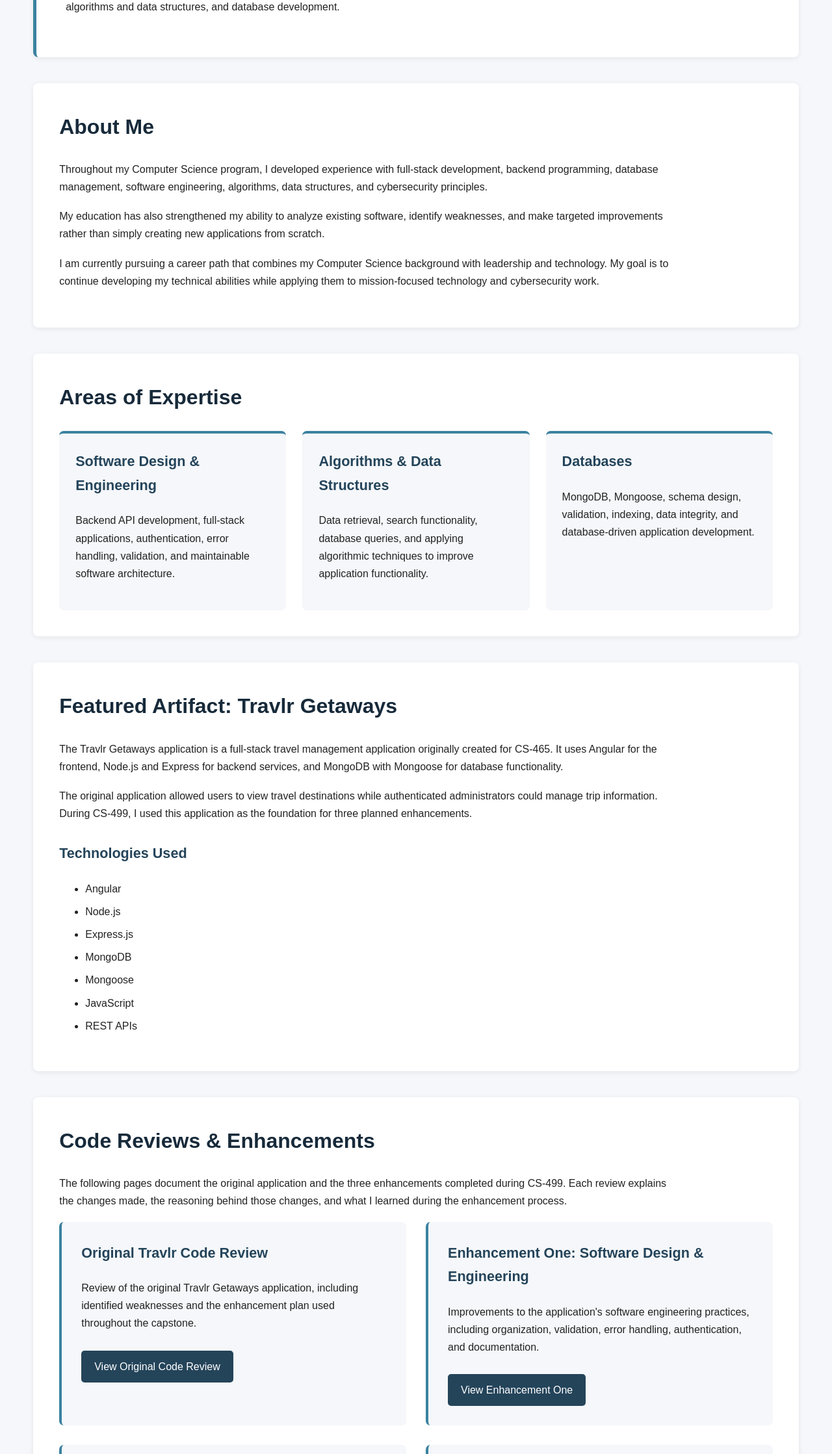
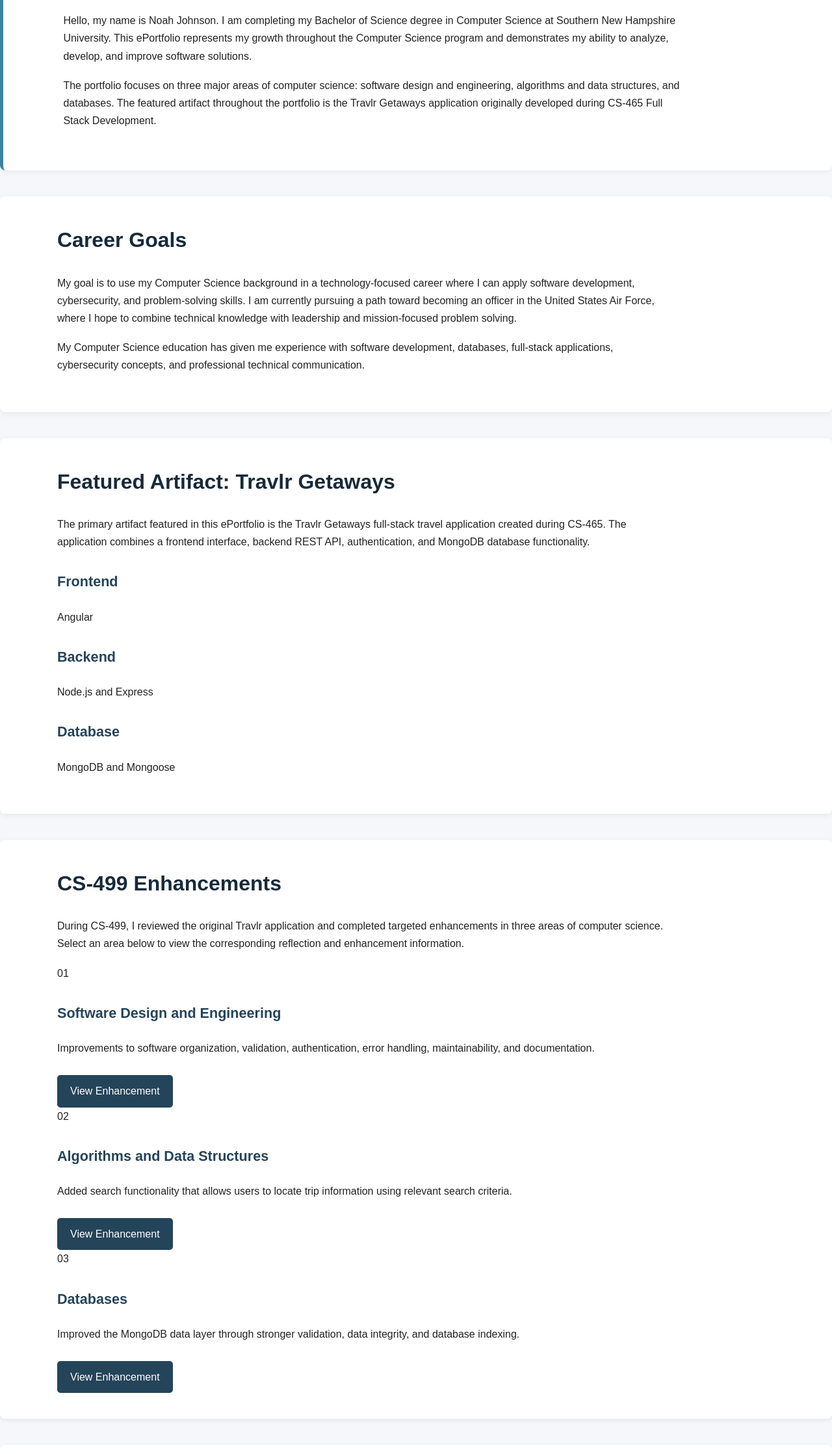
Before and after one commit to NoahJohnson2121/CS-499-ePortfolio, a plain HTML site: page index.html in a window 1280 px wide. Shown: the part 563-2800 px from the top of the page at 65% size. Drawn offline with Linux system fonts and the light colour scheme.

Commit message:
Update index.html

```diff
--- a/index.html
+++ b/index.html
@@ -9,282 +9,249 @@
 
 <body>
 
-<header>
+<header class="site-header">
     <div class="container">
         <h1>Noah Johnson</h1>
-        <p class="subtitle">Computer Science | CS-499 ePortfolio</p>
-
-        <nav>
-            <a href="index.html">Home</a>
-            <a href="#about">About Me</a>
-            <a href="#artifacts">Artifacts</a>
-            <a href="#reviews">Reviews & Enhancements</a>
-            <a href="#video">Code Review</a>
-        </nav>
+        <p>Computer Science | CS-499 ePortfolio</p>
     </div>
 </header>
 
-<main class="container">
+<nav class="navbar">
+    <div class="container">
+        <ul>
+            <li><a href="index.html">Home</a></li>
+            <li><a href="milestone-two-review.html">Software Design</a></li>
+            <li><a href="milestone-three-review.html">Algorithms</a></li>
+            <li><a href="milestone-four-review.html">Databases</a></li>
+            <li><a href="original-code-review.html">Original Code Review</a></li>
+        </ul>
+    </div>
+</nav>
 
-    <!-- Introduction -->
+<main>
+
+    <!-- About -->
     <section class="hero">
-        <h2>Computer Science ePortfolio</h2>
+        <div class="container">
+            <h2>Welcome to My CS-499 ePortfolio</h2>
 
             <p>
-            Welcome to my CS-499 Computer Science ePortfolio. My name is
-            Noah Johnson, and this portfolio represents the technical growth
-            and skills I developed throughout my Bachelor of Science in
-            Computer Science program at Southern New Hampshire University.
+                Hello, my name is Noah Johnson. I am completing my Bachelor of Science
+                degree in Computer Science at Southern New Hampshire University.
+                This ePortfolio represents my growth throughout the Computer Science
+                program and demonstrates my ability to analyze, develop, and improve
+                software solutions.
             </p>
 
             <p>
-            The primary artifact featured throughout this portfolio is my
-            Travlr Getaways full-stack web application. The application was
-            originally developed in CS-465 Full Stack Development and was
-            enhanced throughout CS-499 to demonstrate growth in software
-            engineering, algorithms and data structures, and database
-            development.
+                The portfolio focuses on three major areas of computer science:
+                software design and engineering, algorithms and data structures,
+                and databases. The featured artifact throughout the portfolio is
+                the Travlr Getaways application originally developed during
+                CS-465 Full Stack Development.
             </p>
+        </div>
     </section>
 
-
-    <!-- About Me -->
-    <section id="about">
-        <h2>About Me</h2>
+    <!-- Career Goals -->
+    <section>
+        <div class="container">
+            <h2>Career Goals</h2>
 
             <p>
-            Throughout my Computer Science program, I developed experience
-            with full-stack development, backend programming, database
-            management, software engineering, algorithms, data structures,
-            and cybersecurity principles.
+                My goal is to use my Computer Science background in a technology-focused
+                career where I can apply software development, cybersecurity, and
+                problem-solving skills. I am currently pursuing a path toward becoming
+                an officer in the United States Air Force, where I hope to combine
+                technical knowledge with leadership and mission-focused problem solving.
             </p>
 
             <p>
-            My education has also strengthened my ability to analyze existing
-            software, identify weaknesses, and make targeted improvements
-            rather than simply creating new applications from scratch.
+                My Computer Science education has given me experience with software
+                development, databases, full-stack applications, cybersecurity concepts,
+                and professional technical communication.
+            </p>
+        </div>
+    </section>
+
+    <!-- Featured Artifact -->
+    <section>
+        <div class="container">
+
+            <h2>Featured Artifact: Travlr Getaways</h2>
+
+            <p>
+                The primary artifact featured in this ePortfolio is the Travlr Getaways
+                full-stack travel application created during CS-465. The application
+                combines a frontend interface, backend REST API, authentication,
+                and MongoDB database functionality.
             </p>
 
-        <p>
-            I am currently pursuing a career path that combines my Computer
-            Science background with leadership and technology. My goal is to
-            continue developing my technical abilities while applying them
-            to mission-focused technology and cybersecurity work.
-        </p>
-    </section>
+            <div class="technology-grid">
 
-
-    <!-- Skills -->
-    <section>
-        <h2>Areas of Expertise</h2>
-
-        <div class="cards">
-
-            <div class="card">
-                <h3>Software Design & Engineering</h3>
-                <p>
-                    Backend API development, full-stack applications,
-                    authentication, error handling, validation, and
-                    maintainable software architecture.
-                </p>
+                <div class="technology-card">
+                    <h3>Frontend</h3>
+                    <p>Angular</p>
                 </div>
 
-            <div class="card">
-                <h3>Algorithms & Data Structures</h3>
-                <p>
-                    Data retrieval, search functionality, database queries,
-                    and applying algorithmic techniques to improve application
-                    functionality.
-                </p>
+                <div class="technology-card">
+                    <h3>Backend</h3>
+                    <p>Node.js and Express</p>
                 </div>
 
-            <div class="card">
-                <h3>Databases</h3>
-                <p>
-                    MongoDB, Mongoose, schema design, validation, indexing,
-                    data integrity, and database-driven application
-                    development.
-                </p>
+                <div class="technology-card">
+                    <h3>Database</h3>
+                    <p>MongoDB and Mongoose</p>
+                </div>
+
             </div>
 
         </div>
     </section>
 
+    <!-- Enhancements -->
+    <section>
+        <div class="container">
 
-    <!-- Main Artifact -->
-    <section id="artifacts">
-        <h2>Featured Artifact: Travlr Getaways</h2>
+            <h2>CS-499 Enhancements</h2>
 
             <p>
-            The Travlr Getaways application is a full-stack travel management
-            application originally created for CS-465. It uses Angular for
-            the frontend, Node.js and Express for backend services, and
-            MongoDB with Mongoose for database functionality.
+                During CS-499, I reviewed the original Travlr application and
+                completed targeted enhancements in three areas of computer science.
+                Select an area below to view the corresponding reflection and
+                enhancement information.
             </p>
 
+            <div class="enhancement-grid">
+
+                <div class="enhancement-card">
+                    <span class="number">01</span>
+                    <h3>Software Design and Engineering</h3>
                     <p>
-            The original application allowed users to view travel
-            destinations while authenticated administrators could manage
-            trip information. During CS-499, I used this application as the
-            foundation for three planned enhancements.
+                        Improvements to software organization, validation,
+                        authentication, error handling, maintainability,
+                        and documentation.
                     </p>
 
-        <h3>Technologies Used</h3>
-
-        <ul>
-            <li>Angular</li>
-            <li>Node.js</li>
-            <li>Express.js</li>
-            <li>MongoDB</li>
-            <li>Mongoose</li>
-            <li>JavaScript</li>
-            <li>REST APIs</li>
-        </ul>
-    </section>
-
-
-    <!-- Reviews -->
-    <section id="reviews">
-        <h2>Code Reviews & Enhancements</h2>
-
-        <p>
-            The following pages document the original application and the
-            three enhancements completed during CS-499. Each review explains
-            the changes made, the reasoning behind those changes, and what
-            I learned during the enhancement process.
-        </p>
-
-        <div class="review-list">
-
-            <div class="review-card">
-                <h3>Original Travlr Code Review</h3>
-
-                <p>
-                    Review of the original Travlr Getaways application,
-                    including identified weaknesses and the enhancement
-                    plan used throughout the capstone.
-                </p>
-
-                <a class="button" href="original-code-review.html">
-                    View Original Code Review
+                    <a href="milestone-two-review.html" class="button">
+                        View Enhancement
                     </a>
                 </div>
 
-
-            <div class="review-card">
-                <h3>Enhancement One: Software Design & Engineering</h3>
-
+                <div class="enhancement-card">
+                    <span class="number">02</span>
+                    <h3>Algorithms and Data Structures</h3>
                     <p>
-                    Improvements to the application's software engineering
-                    practices, including organization, validation, error
-                    handling, authentication, and documentation.
+                        Added search functionality that allows users to locate
+                        trip information using relevant search criteria.
                     </p>
 
-                <a class="button" href="milestone-two-review.html">
-                    View Enhancement One
+                    <a href="milestone-three-review.html" class="button">
+                        View Enhancement
                     </a>
                 </div>
 
-
-            <div class="review-card">
-                <h3>Enhancement Two: Algorithms & Data Structures</h3>
-
+                <div class="enhancement-card">
+                    <span class="number">03</span>
+                    <h3>Databases</h3>
                     <p>
-                    Implementation of search functionality that allows users
-                    to locate trips using information such as trip name,
-                    resort, and description.
+                        Improved the MongoDB data layer through stronger validation,
+                        data integrity, and database indexing.
                     </p>
 
-                <a class="button" href="milestone-three-review.html">
-                    View Enhancement Two
+                    <a href="milestone-four-review.html" class="button">
+                        View Enhancement
                     </a>
                 </div>
 
-
-            <div class="review-card">
-                <h3>Enhancement Three: Databases</h3>
-
-                <p>
-                    Improvements to the MongoDB and Mongoose data layer,
-                    including schema validation, data integrity, and
-                    database indexing.
-                </p>
-
-                <a class="button" href="milestone-four-review.html">
-                    View Enhancement Three
-                </a>
             </div>
 
         </div>
     </section>
 
+    <!-- Original Project -->
+    <section>
+        <div class="container">
+
+            <h2>Original Artifact</h2>
+
+            <p>
+                Before making the enhancements, I performed a code review of the
+                original Travlr Getaways application. The review identified areas
+                for improvement in software engineering, algorithms, database
+                design, security, validation, and maintainability.
+            </p>
+
+            <a href="original-code-review.html" class="button">
+                View Original Code Review
+            </a>
+
+        </div>
+    </section>
 
     <!-- Code Review Video -->
-    <section id="video">
+    <section>
+        <div class="container">
+
             <h2>Code Review Video</h2>
 
             <p>
-            The following video provides a walkthrough of my original
-            Travlr Getaways application and discusses the areas identified
-            for improvement before beginning the CS-499 enhancements.
+                My code review video provides a walkthrough of the original
+                Travlr Getaways application and discusses the areas selected
+                for improvement during the CS-499 capstone.
             </p>
 
-        <a
-            class="button"
-            href="https://youtu.be/p_kAGxo8HG8"
-            target="_blank"
-            rel="noopener noreferrer">
-            Watch My Code Review Video
+            <div class="video-container">
+                <iframe
+                    src="https://www.youtube.com/embed/p_kAGxo8HG8"
+                    title="CS-499 Code Review Video"
+                    allow="accelerometer; autoplay; clipboard-write; encrypted-media; gyroscope; picture-in-picture"
+                    allowfullscreen>
+                </iframe>
+            </div>
+
+            <p class="video-link">
+                <a href="https://youtu.be/p_kAGxo8HG8" target="_blank">
+                    Open Code Review Video on YouTube
                 </a>
+            </p>
+
+        </div>
     </section>
 
+    <!-- Technical Skills -->
+    <section>
+        <div class="container">
 
-    <!-- Project Files -->
-    <section>
-        <h2>Project Files</h2>
+            <h2>Technical Skills</h2>
 
-        <p>
-            The complete original and enhanced technical artifacts are
-            available in the GitHub repository as ZIP files. These files
-            contain the source code used for the projects and enhancements.
-        </p>
+            <div class="skills">
 
-        <p>
-            The website pages above provide the professional presentation
-            and explanations of the work, while the ZIP files provide access
-            to the complete technical artifacts.
-        </p>
-    </section>
+                <span>Java</span>
+                <span>Python</span>
+                <span>C++</span>
+                <span>JavaScript</span>
+                <span>Node.js</span>
+                <span>Express</span>
+                <span>Angular</span>
+                <span>MongoDB</span>
+                <span>Mongoose</span>
+                <span>SQL</span>
+                <span>REST APIs</span>
+                <span>GitHub</span>
 
+            </div>
 
-    <!-- Professional Growth -->
-    <section>
-        <h2>Professional Growth</h2>
-
-        <p>
-            The CS-499 capstone allowed me to revisit previous coursework
-            from a professional perspective. Instead of focusing only on
-            whether an application worked, I learned to evaluate software
-            based on maintainability, security, reliability, performance,
-            usability, and data integrity.
-        </p>
-
-        <p>
-            These enhancements demonstrate my ability to analyze an existing
-            computing solution, identify areas for improvement, implement
-            targeted changes, and document the reasoning behind those
-            decisions.
-        </p>
+        </div>
     </section>
 
 </main>
 
-
 <footer>
     <div class="container">
-        <p>
-            &copy; 2026 Noah Johnson | CS-499 Computer Science ePortfolio
-        </p>
+        <p><strong>Noah Johnson</strong></p>
+        <p>Computer Science | CS-499 ePortfolio</p>
+        <p>Southern New Hampshire University</p>
     </div>
 </footer>
 
```
Lines whose indentation alone changed are shown as unchanged.
